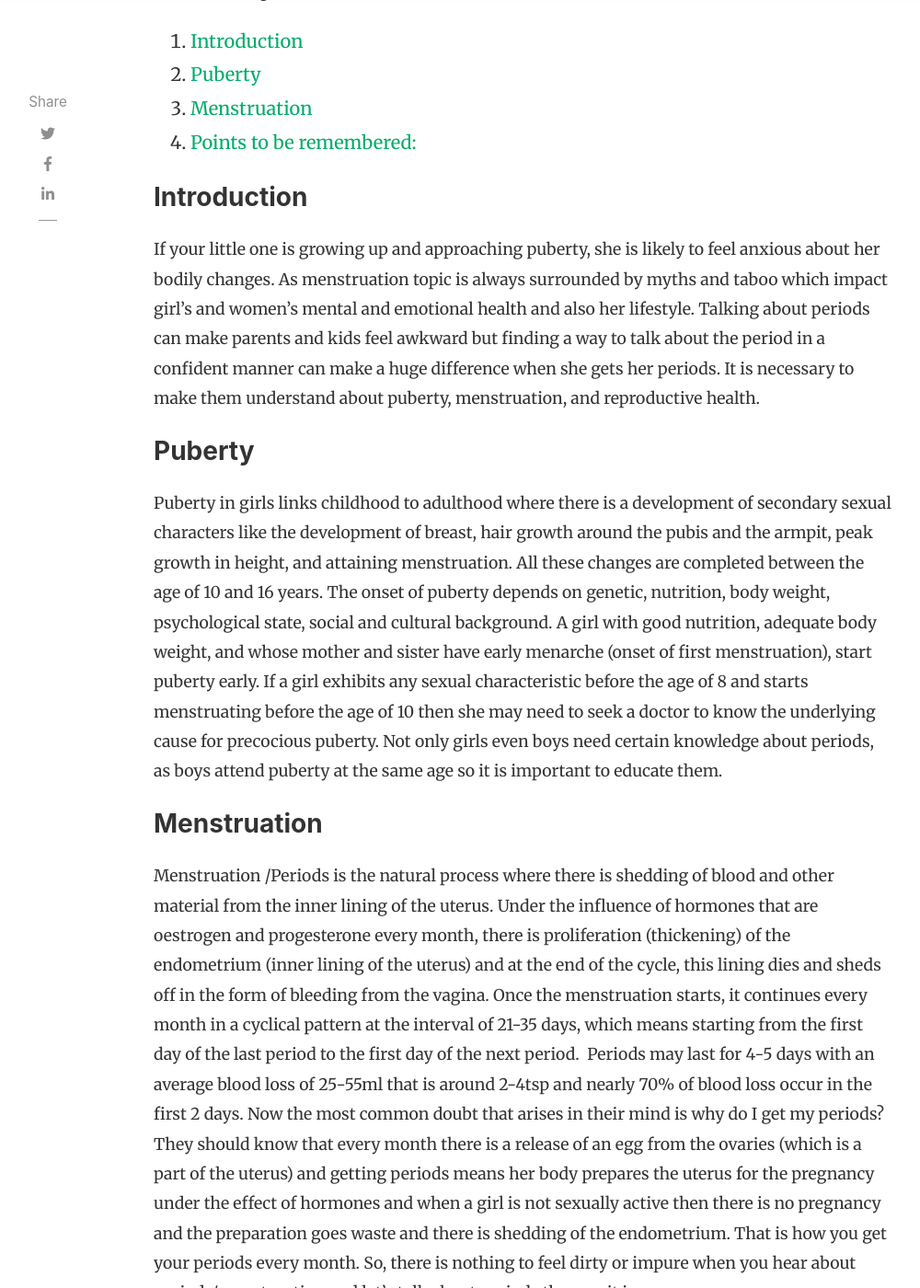
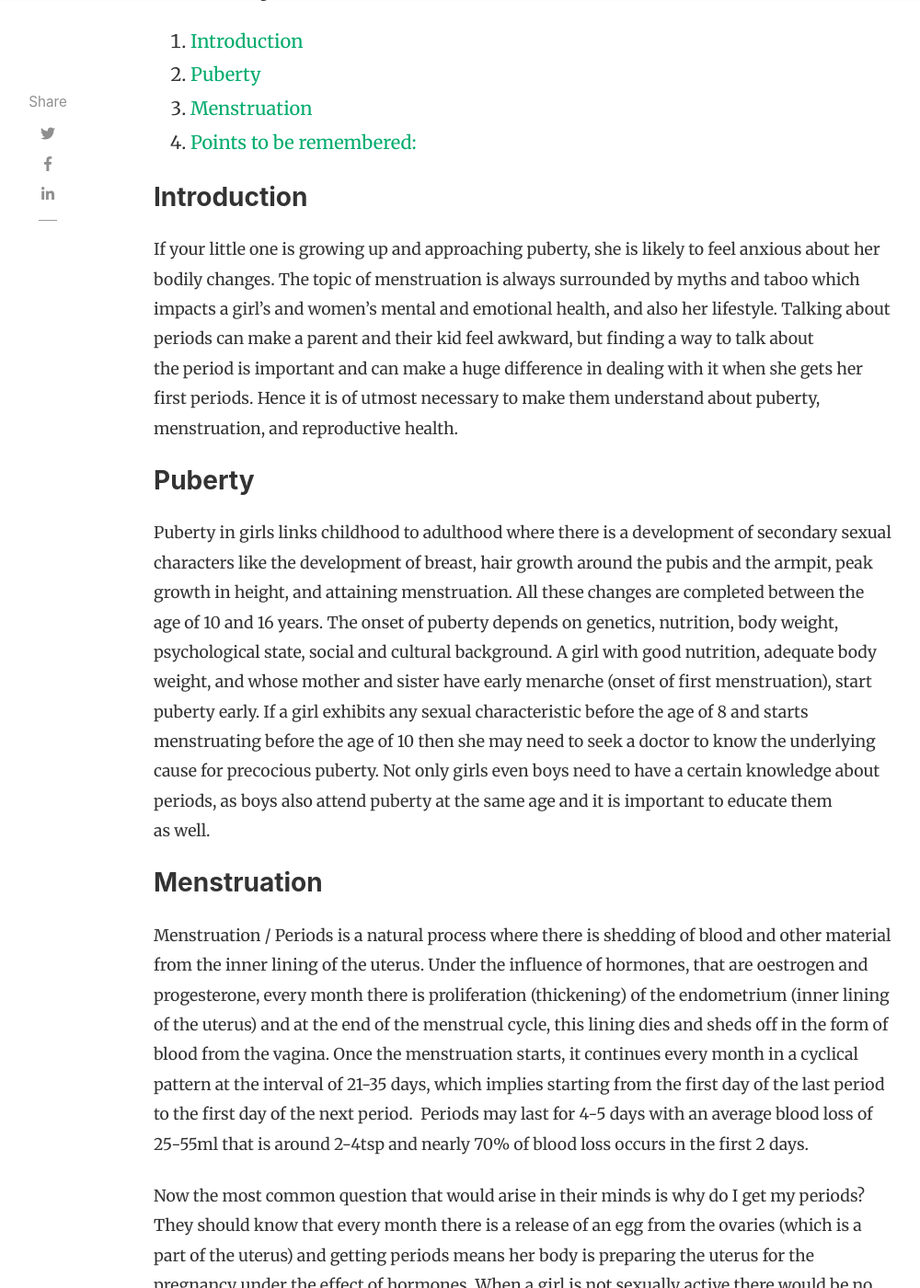
Before and after one commit to ayurdoc/ayurdoc.github.io, a Jekyll site: the page built from _posts/2020-08-27-educating-your-little-one-about-periods.md, in a window 1280 px wide and 1400 px high, scrolled down 1128 px. Shown: the whole window at 92% size, without its empty margins (118-1118 px from the left). Built offline with Jekyll 4.4.1, drawn with Linux system fonts in a browser that asks for light colours; nearby versions of some CDN libraries; comment, search, counter and statistics services are not loaded; some of the changed text lies outside the part shown.

Commit message:
Change title and typo fix in posts

```diff
--- a/_layouts/default.html
+++ b/_layouts/default.html
@@ -6,7 +6,7 @@
 
 <link rel="icon" href="{{ site.baseurl }}/assets/images/rs.png">
 
-<title>{{ page.title }} | {{site.name}}</title>
+<title> Gynecologist | {{site.name}}</title>
 
 {% seo %}
 
--- a/_posts/2020-08-27-educating-your-little-one-about-periods.md
+++ b/_posts/2020-08-27-educating-your-little-one-about-periods.md
@@ -10,22 +10,24 @@ toc: true
 comments: true
 ---
 ### Introduction
-If your little one is growing up and approaching puberty, she is likely to feel anxious about her bodily changes. As menstruation topic is always surrounded by myths and taboo which impact girl's and women’s mental and emotional health and also her lifestyle. Talking about periods can make parents and kids feel awkward but finding a way to talk about the period in a confident manner can make a huge difference when she gets her periods. It is necessary to make them understand about puberty, menstruation, and reproductive health.
+If your little one is growing up and approaching puberty, she is likely to feel anxious about her bodily changes. The topic of menstruation is always surrounded by myths and taboo which impacts a girl's and women’s mental and emotional health, and also her lifestyle. Talking about periods can make a parent and their kid feel awkward, but finding a way to talk about the period is important and can make a huge difference in dealing with it when she gets her first periods. Hence it is of utmost necessary to make them understand about puberty, menstruation, and reproductive health.
 
 ### Puberty
-Puberty in girls links childhood to adulthood where there is a development of secondary sexual characters like the development of breast, hair growth around the pubis and the armpit, peak growth in height, and attaining menstruation. All these changes are completed between the age of 10 and 16 years. The onset of puberty depends on genetic, nutrition, body weight, psychological state, social and cultural background. A girl with good nutrition, adequate body weight, and whose mother and sister have early menarche (onset of first menstruation), start puberty early. If a girl exhibits any sexual characteristic before the age of 8 and starts menstruating before the age of 10 then she may need to seek a doctor to know the underlying cause for precocious puberty. Not only girls even boys need certain knowledge about periods, as boys attend puberty at the same age so it is important to educate them.
+Puberty in girls links childhood to adulthood where there is a development of secondary sexual characters like the development of breast, hair growth around the pubis and the armpit, peak growth in height, and attaining menstruation. All these changes are completed between the age of 10 and 16 years. The onset of puberty depends on genetics, nutrition, body weight, psychological state, social and cultural background. A girl with good nutrition, adequate body weight, and whose mother and sister have early menarche (onset of first menstruation), start puberty early. If a girl exhibits any sexual characteristic before the age of 8 and starts menstruating before the age of 10 then she may need to seek a doctor to know the underlying cause for precocious puberty. Not only girls even boys need to have a certain knowledge about periods, as boys also attend puberty at the same age and it is important to educate them as well.
 
 ### Menstruation
-Menstruation /Periods is the natural process where there is shedding of blood and other material from the inner lining of the uterus. Under the influence of hormones that are oestrogen and progesterone every month, there is proliferation (thickening) of the endometrium (inner lining of the uterus) and at the end of the cycle, this lining dies and sheds off in the form of bleeding from the vagina. Once the menstruation starts, it continues every month in a cyclical pattern at the interval of 21-35 days, which means starting from the first day of the last period to the first day of the next period.  Periods may last for 4-5 days with an average blood loss of 25-55ml that is around 2-4tsp and nearly 70% of blood loss occur in the first 2 days.
-Now the most common doubt that arises in their mind is why do I get my periods? They should know that every month there is a release of an egg from the ovaries (which is a part of the uterus) and getting periods means her body prepares the uterus for the pregnancy under the effect of hormones and when a girl is not sexually active then there is no pregnancy and the preparation goes waste and there is shedding of the endometrium. That is how you get your periods every month.
-So, there is nothing to feel dirty or impure when you hear about periods/menstruation and let’s talk about periods the way it is.
+Menstruation / Periods is a natural process where there is shedding of blood and other material from the inner lining of the uterus. Under the influence of hormones, that are oestrogen and progesterone, every month there is proliferation (thickening) of the endometrium (inner lining of the uterus) and at the end of the menstrual cycle, this lining dies and sheds off in the form of blood from the vagina. Once the menstruation starts, it continues every month in a cyclical pattern at the interval of 21-35 days, which implies starting from the first day of the last period to the first day of the next period.  Periods may last for 4-5 days with an average blood loss of 25-55ml that is around 2-4tsp and nearly 70% of blood loss occurs in the first 2 days.
+
+Now the most common question that would arise in their minds is why do I get my periods? They should know that every month there is a release of an egg from the ovaries (which is a part of the uterus) and getting periods means her body is preparing the uterus for the pregnancy under the effect of hormones. When a girl is not sexually active there would be no pregnancy and the preparation goes waste, hence there is shedding of the endometrium. That is how you get your periods every month.
+
+So, there is nothing to feel dirty or impure when you hear about periods/menstruation, let’s talk about periods the way it is.
 
 ### Points to be remembered:
-+ Girls and women should always keep a track on the last period date so this will keep her well prepared for the next period.
-+For a few girls, once they get their first period, it may be irregular and it might take about 2-3 years for a regular cycle and this is normal.
-+ After a certain age, if periods get delayed by >10 days and has an irregular pattern then she may need to see a doctor.
-+ Heavy bleeding and tending to change pad within 2 hours are not normal.
++ Women should always keep track of their last period date, this will keep them well prepared for the next period.
++ For few girls, once they get their first period, it may be irregular and it might take about 2-3 years for a regular cycle and this is completely normal.
++ After a certain age, if the periods get delayed by >10 days and have an irregular pattern then she may seek a doctor.
++ Heavy bleeding and who tend to change pads within 2 hours are not normal.
 + Severe cramps and severe PMS are not normal.
 + Change pad/tampon every 4-6 hours and maintain local hygiene.
-+ Have a balanced diet and indulge yourself in the physical activity which helps to balance your hormone and thereby helps in regularising the cycle and reduces symptoms like cramps and PMS.  To know more about diet and exercise check the menstrual cycle diet and physical activity page.
-+ Indian science Ayurveda, we can find a lot of reference regarding the regimen to be followed during the menstrual cycle, normal and abnormal menstrual cycle, and its treatment. Herbs and diet mentioned in the ayurvedic texts work wonderfully in all the gynaecological disorders.
++ Have a balanced diet and indulging in physical activity helps to balance your hormone and thereby helps in regularising the cycle and reducing symptoms like cramps and PMS. To know more about the diet and exercise check the menstrual cycle diet and physical activity page.
++ In Ayurveda, we can find a lot of reference regarding, the regimen to be followed during the menstrual cycle, normal and abnormal menstrual cycle and the treatments. Herbs and diet mentioned in the ayurvedic texts work wonderfully in all the gynaecological disorders.
```
